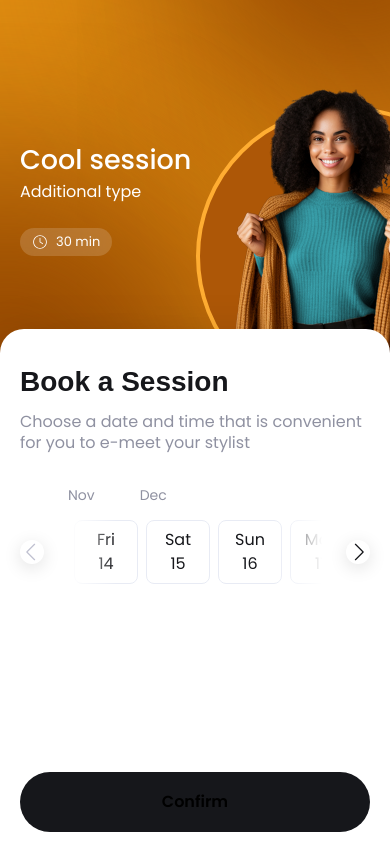
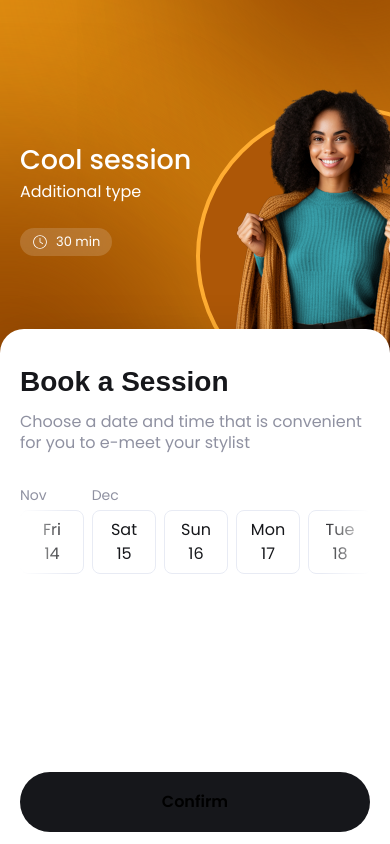
Before and after one commit to RomanKushyk/next-styled-booking-app, a Next.js app: page / in a window 390 px wide. Built offline with nearby package versions, Linux system fonts and the light colour scheme; a web font is replaced by a local one.

Commit message:
[TTT-4] feat: update styles for DatePicker, MonthTabs, and TimeChip components to enhance layout and responsiveness

```diff
--- a/src/components/shared/booking-card/booking-card.styles.ts
+++ b/src/components/shared/booking-card/booking-card.styles.ts
@@ -195,6 +195,7 @@ export const HeaderTitle = styled.h2`
 
 export const HeaderSubTitle = styled.h3`
   font-weight: 400;
+  font-size: inherit;
   color: var(--text-secondary);
 
   @media ${DEVICE.tablet} {
--- a/src/components/shared/date-picker/components/day-chip/day-chip.styles.ts
+++ b/src/components/shared/date-picker/components/day-chip/day-chip.styles.ts
@@ -10,7 +10,7 @@ export const DayButton = styled.button<{
   flex-direction: column;
   justify-content: center;
   align-items: center;
-  padding: 5px;
+  padding: 2px 5px;
   border-radius: 8px;
   border: 1px solid
     ${({ $selected }) => ($selected ? "transparent" : "#e8ebf4")};
--- a/src/components/shared/date-picker/components/month-tabs/month-tabs.styles.ts
+++ b/src/components/shared/date-picker/components/month-tabs/month-tabs.styles.ts
@@ -1,4 +1,5 @@
 import styled from "styled-components";
+import { DEVICE } from "@/constants/deviceSizes";
 
 export const MonthsWrapper = styled.div`
   display: flex;
@@ -6,6 +7,10 @@ export const MonthsWrapper = styled.div`
   align-items: center;
   padding: 0 48px;
   gap: 45px;
+
+  @media ${DEVICE.tablet} {
+    padding: 0;
+  }
 `;
 
 export const MonthButton = styled.button`
--- a/src/components/shared/date-picker/components/time-chip/time-chip.styles.ts
+++ b/src/components/shared/date-picker/components/time-chip/time-chip.styles.ts
@@ -4,8 +4,7 @@ export const TimeButton = styled.button<{ $selected?: boolean }>`
   flex: 1 0 auto;
   width: 81px;
   height: 45px;
-  //padding: 10px 18px;
-  //min-width: 96px;
+  padding: 2px 5px;
   border-radius: 100px;
   border: 1px solid
     ${({ $selected }) => ($selected ? "transparent" : "#e8ebf4")};
@@ -14,10 +13,15 @@ export const TimeButton = styled.button<{ $selected?: boolean }>`
     ${({ $selected }) => ($selected ? "--text-accent" : "--text-primary")}
   );
   cursor: pointer;
+
   transition:
-    transform 300ms cubic-bezier(0.2, 0.9, 0.3, 1),
-    opacity 300ms ease;
-  opacity: 1;
+    border-color 0.3s ease,
+    color 0.3s ease,
+    transform 0.3s ease;
+
+  &:hover {
+    transform: translateY(2px);
+  }
 `;
 
 export const TimeDetails = styled.span`
--- a/src/components/shared/date-picker/date-picker.styles.ts
+++ b/src/components/shared/date-picker/date-picker.styles.ts
@@ -1,12 +1,17 @@
 "use client";
 import styled from "styled-components";
+import { DEVICE } from "@/constants/deviceSizes";
 
 /* Root wrapper */
 export const Root = styled.div`
   display: flex;
   flex-direction: column;
-  gap: 16px;
+  gap: 40px;
   width: 100%;
+
+  @media ${DEVICE.tablet} {
+    gap: 32px;
+  }
 `;
 
 export const DateGroupWrapper = styled.div`
@@ -48,6 +53,10 @@ export const NavButton = styled.button`
   align-items: center;
   justify-content: center;
   color: #000;
+
+  @media ${DEVICE.tablet} {
+    display: none;
+  }
 `;
 
 /* scroll row - generic for days & times */
@@ -58,7 +67,6 @@ export const ScrollRow = styled.div<{ $asTime?: boolean }>`
   align-items: center;
   gap: 8px;
   overflow-x: auto;
-  padding: 10px 6px;
   scroll-behavior: smooth;
 
   /* hide native scrollbar */
@@ -82,7 +90,6 @@ export const ScrollRow = styled.div<{ $asTime?: boolean }>`
   );
   mask-size: 100% 100%;
   mask-repeat: no-repeat;
-
 `;
 
 export const TimeRow = styled.div`
```
